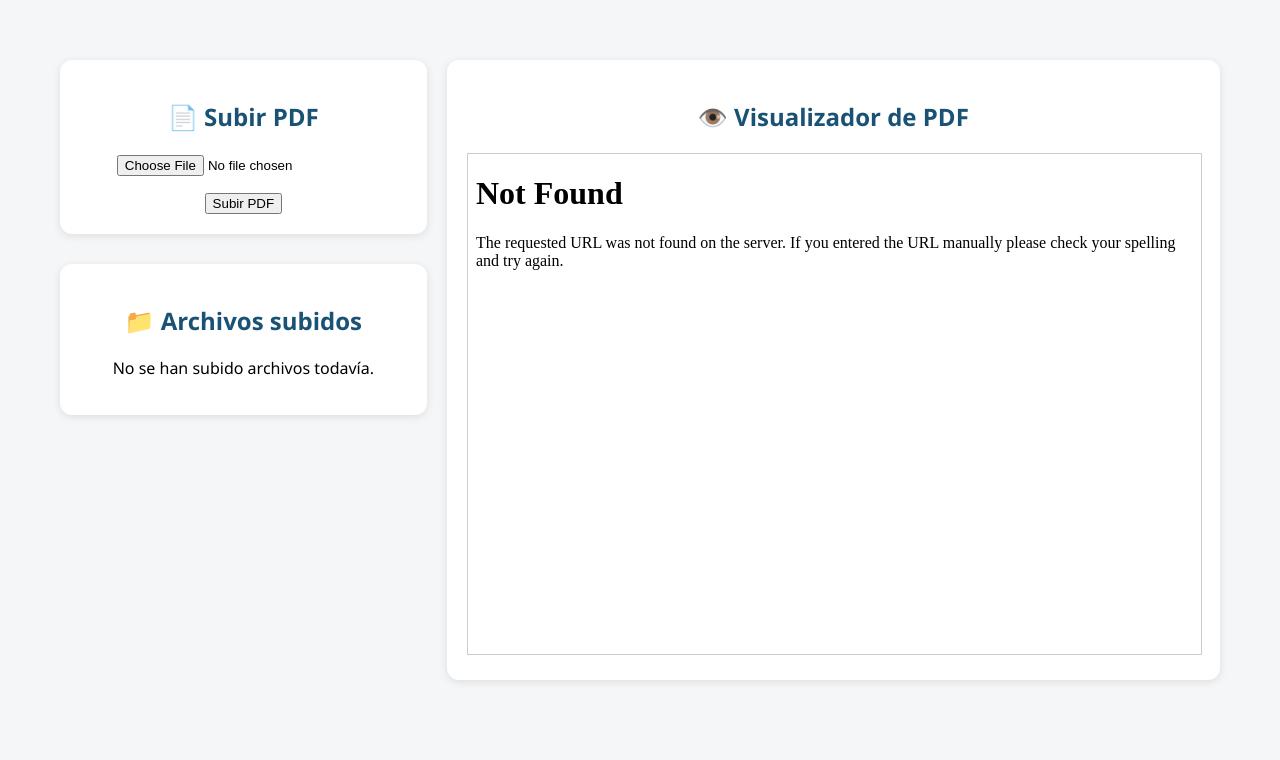
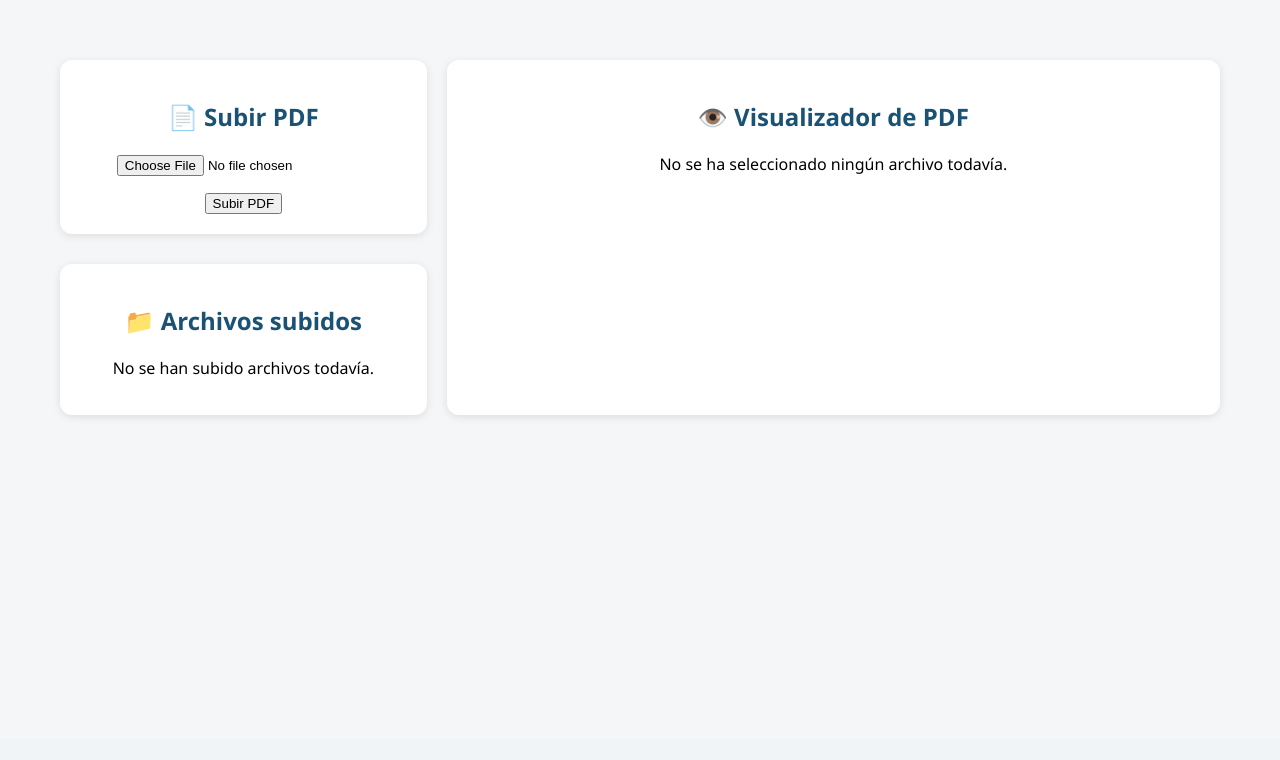
Before and after one commit to faustofi1262/neon-pdf-chatbot, a Flask app: template templates/panel.html in a window 1280 px wide. Shown: the part 61-821 px from the top of the page. After the commit the page ends 478 px from the top, so only its background shows below. Run offline with Flask 3, Linux system fonts and the light colour scheme; the template is opened without the code that fills it, so the values that code supplies are empty.

Commit message:
se mejora el panel de entrenamiento

```diff
--- a/templates/panel.html
+++ b/templates/panel.html
@@ -169,20 +169,16 @@
     <!-- 🟥 COLUMNA DERECHA: visor -->
     <div class="card" style="flex: 2; min-width: 400px;">
       <h2>👁️ Visualizador de PDF</h2>
-      <iframe
-        id="visor-pdf"
-        src="{{ url_for('static', filename='uploads/' + ultimo_pdf) }}"
-        width="100%" height="500px" style="border: 1px solid #ccc;">
-      </iframe>
+      {% if ultimo_pdf %}
+        <iframe
+          src="{{ url_for('static', filename='uploads/' + ultimo_pdf) }}"
+          width="100%" height="500px" style="border: 1px solid #ccc;"></iframe>
+      {% else %}
+        <p>No se ha seleccionado ningún archivo todavía.</p>
+      {% endif %}
     </div>
 
   </div>
 </main>
-<script>
-  function cargarPDF(nombreArchivo) {
-    const visor = document.getElementById('visor-pdf');
-    visor.src = '/static/uploads/' + nombreArchivo;
-  }
-</script>
 </body>
 </html>
```
